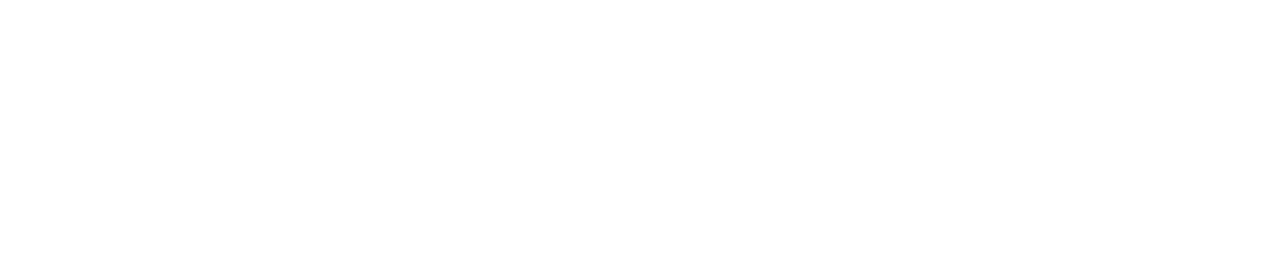
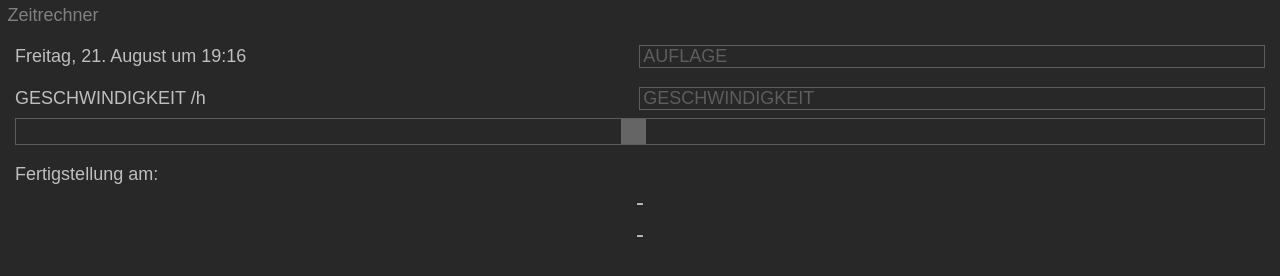
Before and after one commit to David-Kopczynski/Zeitrechner, an Electron app: page app/index.html in a window 1280 px wide. Drawn offline with nearby package versions, Linux system fonts and the light colour scheme; no server answers.

Commit message:
Version 1.0.0 -- calculating time;

```diff
--- /dev/null
+++ b/app/css/style.css
@@ -0,0 +1,137 @@
+* {
+    color: #BFBFBF;
+    font-family: Arial, Helvetica, sans-serif;
+    font-size: large;
+    box-sizing: border-box;
+    width: 100%;
+    height: 100%;
+    overflow: hidden;
+    padding: 0;
+    margin: 0;
+    word-wrap: break-word;
+}
+
+body {
+    background: rgb(40, 40, 40);
+}
+
+.wrapper {
+    display: flex;
+    align-items: center;
+    justify-content: center;
+    padding-bottom: .5cm;
+}
+
+/* INPUT FIELDS*/
+input[type="text"] {
+    border: .01cm solid #717579;
+    padding-left: .1cm;
+    background: rgb(40, 40, 40);
+    outline: none;
+    -webkit-transition: .2s;
+    transition: opacity .2s;
+    opacity: 0.7;
+}
+
+input[type="text"]:hover {
+    opacity: 1;
+}
+
+/* SLIDER RANGE */
+.slider {
+    -webkit-appearance: none;
+    outline: none;
+    opacity: 0.7;
+    -webkit-transition: .2s;
+    transition: opacity .2s;
+    background: rgb(40, 40, 40);
+    border: .01cm solid #717579;
+}
+
+.slider:hover {
+    opacity: 1;
+}
+
+.slider::-webkit-slider-thumb {
+    -webkit-appearance: none !important;
+    appearance: none !important;
+    width: 25px !important;
+    height: 25px !important;
+    background: grey !important;
+    cursor: pointer !important;
+}
+
+/* HEADER */
+#titlebar {
+    height: .8cm;
+}
+
+#headerTitle {
+    position: absolute;
+    top: .125cm;
+    left: .2cm;
+    pointer-events: none;
+    color: grey
+}
+
+#titlebar #drag-region {
+    -webkit-app-region: drag;
+}
+
+#window-controls {
+    display: grid;
+    grid-template-columns: repeat(2, 1.25cm);
+    position: relative;
+    left: calc(100% - 2.5cm);
+    -webkit-app-region: no-drag;
+}
+
+#window-controls .button {
+    grid-row: 1 / span 1;
+    user-select: none;
+    cursor: default;
+    text-align: center;
+    display: table;
+}
+
+#window-controls .button:hover {
+    background: rgba(255, 255, 255, 0.1);
+}
+
+#window-controls .button:active {
+    background: rgba(255, 255, 255, 0.2);
+}
+
+#window-controls .button span {
+    font-family: "Segoe MDL2 Assets" !important;
+    font-size: .35cm !important;
+    display: table-cell;
+    vertical-align: middle;
+}
+
+#close-button:hover {
+    background: rgba(232, 17, 35, 0.75) !important;
+}
+
+#close-button:active {
+    background: #f1707a !important;
+    color: #000;
+}
+
+/* WINDOW CONTENT*/
+#root {
+    padding: .4cm;
+    height: calc(100% - .8cm)
+}
+
+#finishedTitle {
+    height: initial;
+}
+#finished, #finishedTIME {
+    height: initial;
+    display: flex;
+    align-items: center;
+    justify-content: center;
+    font-size: x-large;
+    padding-top: .1cm;
+}
--- a/app/index.html
+++ b/app/index.html
@@ -5,14 +5,50 @@
         <title>Electron</title>
 
         <!--          CSS Data          -->
+        <link rel="stylesheet" href="css/style.css" />
 
         <!--          JS Data          -->
-        <script>
-            window.$ = window.jQuery = require('jquery');
-        </script>
+        <script src="js/worker.js"></script>
 
     </head>
 
-    <body>
+    <body onload="onLoad()">
+        <header id="titlebar">
+            <span id="headerTitle">Zeitrechner</span>
+            <div id="drag-region">
+
+                <div id="window-controls">
+                    <div class="button" id="min-button">
+                        <span>&#xE921;</span>
+                    </div>
+                    <div class="button" id="close-button">
+                        <span>&#xE8BB;</span>
+                    </div>
+                </div>
+            </div>
+        </header>
+
+        <div id="root">
+            <div class="wrapper" style="height: initial;">
+                <div id="currentClock"></div>
+                <input type="text" id="amount" placeholder="AUFLAGE"></input>
+            </div>
+
+            <div class="wrapper" style="flex-direction: column; height: initial;">
+                <div class="wrapper" style="padding-bottom: .2cm;">
+                    <span>GESCHWINDIGKEIT /h</span>
+                    <input type="text" id="numberPerHour" placeholder="GESCHWINDIGKEIT"></input>
+                </div>
+
+                <input type="range" min="1" max="100" value="50" id="perHour" class="slider">
+            </div>
+
+            <div class="wrapper" style="flex-direction: column; height: initial;">
+                <span id="finishedTitle">Fertigstellung am:</span>
+                <div id="finished">-</div>
+                <div id="finishedTIME">-</div>
+            </div>
+
+        </div>
     </body>
 </html>
--- /dev/null
+++ b/app/js/worker.js
@@ -0,0 +1,92 @@
+const ipc = require("electron").ipcRenderer;
+const win = require('electron').remote.getCurrentWindow();
+
+const timeSettings = {
+    day: "2-digit",
+    weekday: "long",
+    month: "long",
+    hour: "2-digit",
+    minute: "2-digit"
+};
+
+onLoad = () => {
+    /* ---------- Basic window features ---------- */
+    // Create minimise/close buttons work when they are clicked
+    document.getElementById('min-button').addEventListener("click", function() {
+        win.minimize();
+    });
+    document.getElementById('close-button').addEventListener("click", function() {
+        win.close();
+    });
+
+
+    // Update finsih
+    finishDate = () => {
+        let additionalTime = (parseInt(document.querySelector("#amount").value) / document.querySelector("#numberPerHour").value);
+        let date = new Date(new Date().getTime() + additionalTime * 1000 * 60 * 60).toLocaleDateString("de", timeSettings);
+
+        if (date != "Invalid Date") {
+            document.querySelector("#finished").innerText = date;
+            if (additionalTime < 1) document.querySelector("#finishedTIME").innerText = parseInt(additionalTime * 60) + " Minuten";
+            else document.querySelector("#finishedTIME").innerText = parseInt(additionalTime) + ":" + parseInt((additionalTime - parseInt(additionalTime)) * 60).toString().padStart(2, "0") + " Stunden";
+        }
+        else {
+            document.querySelector("#finished").innerText = "-";
+            document.querySelector("#finishedTIME").innerText = "-";
+        }
+    }
+
+
+    // Update Clock
+    updateClock = () => {
+        document.querySelector("#currentClock").innerText = new Date().toLocaleDateString("de", timeSettings);
+        finishDate();
+    }
+    updateClock();
+
+    setTimeout(() => {
+        setInterval(updateClock, 1000 * 60);
+        updateClock();
+    }, 60 * 1000 - (new Date().getSeconds() * 1000 + new Date().getMilliseconds())); // Wait for first time change -- perfect timing
+
+
+    // Amount input
+    document.querySelector("#amount").addEventListener("input", (e) => {
+        // ignore if not a number
+        if (/[^0-9]/.test(e.data)) e.target.value = e.target.value.replace(/[^0-9]/g, "");
+
+        // update slider
+        document.querySelector("#perHour").max = e.target.value;
+
+        // update finish
+        finishDate();
+    });
+
+
+    // Slider change per hour
+    document.querySelector("#perHour").addEventListener("input", () => {
+        // update slider value
+        updatePerHourNumber();
+
+        // update finish
+        finishDate();
+    });
+
+
+    document.querySelector("#numberPerHour").addEventListener("input", (e) => {
+        // ignore if not a number
+        if (/[^0-9]/.test(e.data)) e.target.value = e.target.value.replace(/[^0-9\.]/g, "");
+
+        // update slider
+        document.querySelector("#perHour").value = e.target.value;
+
+        // update finish
+        finishDate();
+    });
+
+
+    // Update per hour text
+    updatePerHourNumber = () => {
+        if (document.querySelector("#amount").value) document.querySelector("#numberPerHour").value = document.querySelector("#perHour").value;
+    }
+}
```
Also changed, not shown: app/js/main.js (+5 -2 lines), package.json (+4 -7 lines), box.ico (added), icon.ico (deleted), 2 other files.
